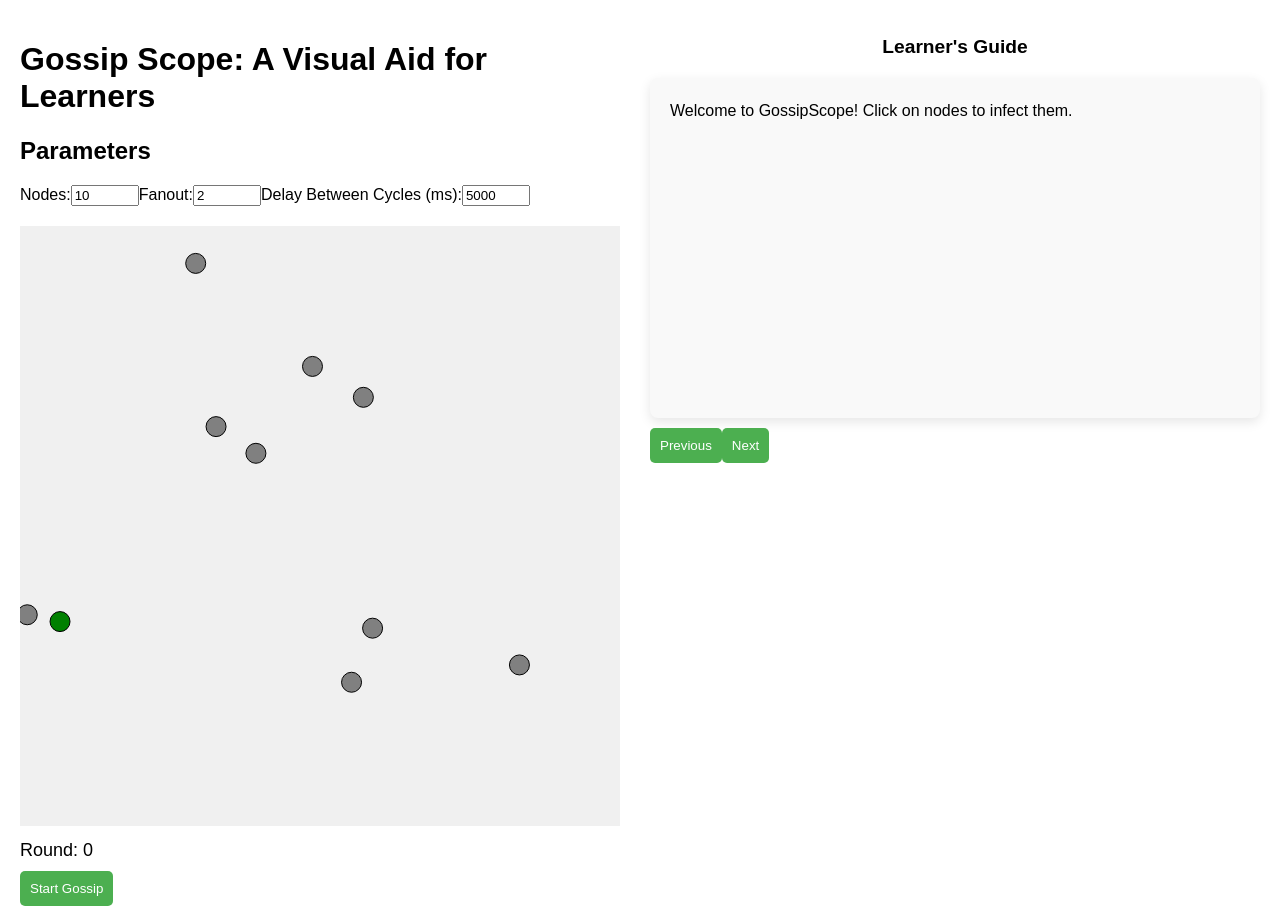
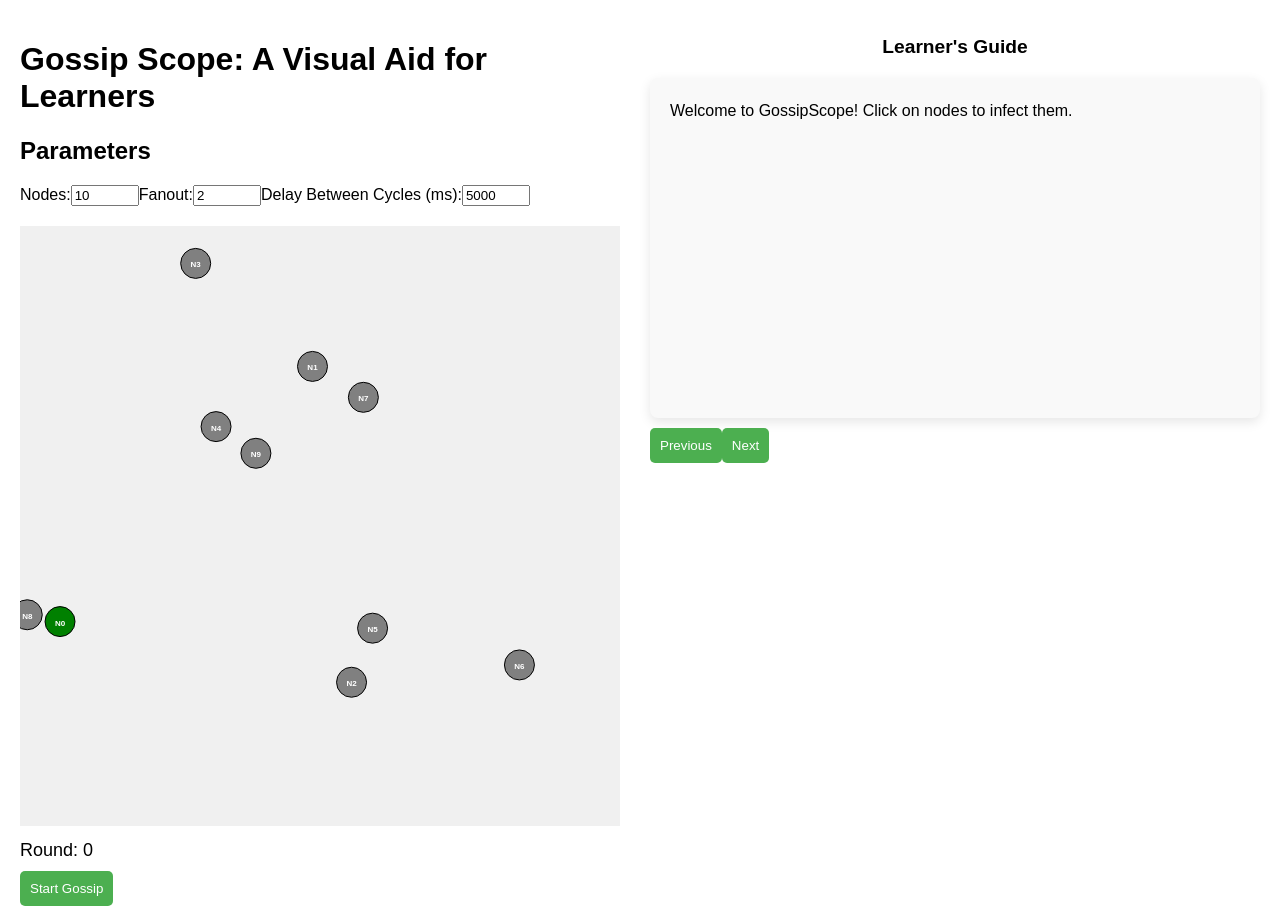
Before and after one commit to sasagarw/gossip-scope, a React (Create React App) app: page / in a window 1280 px wide. Built offline with nearby package versions, Linux system fonts and the light colour scheme.

Commit message:
added node number

```diff
--- a/src/App.js
+++ b/src/App.js
@@ -133,15 +133,23 @@ const App = () => {
             />
           ))}
           {nodes.map((node, index) => (
-            <circle
+            <><circle
               key={index}
               cx={node.x}
               cy={node.y}
-              r={10}
+              r={15}
               fill={node.informed ? 'green' : 'gray'}
               stroke="black"
-              strokeWidth={1}
-            />
+              strokeWidth={1} /><text
+                x={node.x}
+                y={node.y + 4}
+                textAnchor="middle"
+                fill="white"
+                fontSize="8"
+                fontWeight="bold"
+              >
+                N{node.id}
+              </text></>
           ))}
         </svg>
         <div className="round">Round: {round}</div>
```
